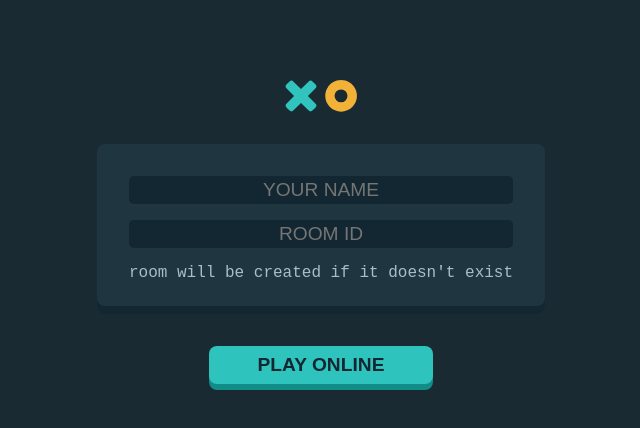
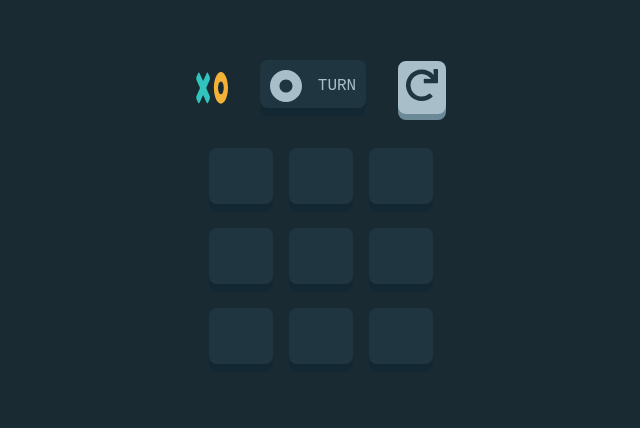
Before and after one commit to rachidelaid/tic-tac-toe, a website: page public/index.html in a window 1280 px wide. Shown: the part 168-596 px from the top of the page, without its empty margins (319-959 px from the left). Drawn offline with Linux system fonts and the light colour scheme.

Commit message:
start game screen

```diff
--- a/public/index.html
+++ b/public/index.html
@@ -9,16 +9,39 @@
     <title>Tic Tac Toe</title>
   </head>
   <body>
-    <section class="start-screen">
+    <form class="start screen">
       <img class="logo" src="./assets/logo.svg" alt="logo" />
       <div class="card">
-        <input type="text" placeholder="YOUR NAME" />
-        <input type="text" placeholder="ROOM ID" />
+        <input type="text" placeholder="YOUR NAME" required />
+        <input type="text" placeholder="ROOM ID" required />
         <p>room will be created if it doesn't exist</p>
       </div>
 
-      <button class="blue">PLAY ONLINE</button>
+      <button type="submit" class="blue">PLAY ONLINE</button>
+    </form>
+    <section class="game screen">
+      <div class="actions row">
+        <img class="logo" src="./assets/logo.svg" alt="logo" />
+        <div class="card row">
+          <img src="./assets/icon-o-silver.svg" alt="O icon" />
+          TURN
+        </div>
+        <button>
+          <img src="./assets/icon-restart.svg" alt="icon-restart" />
+        </button>
+      </div>
+      <div class="grid">
+        <div class="card"></div>
+        <div class="card"></div>
+        <div class="card"></div>
+        <div class="card"></div>
+        <div class="card"></div>
+        <div class="card"></div>
+        <div class="card"></div>
+        <div class="card"></div>
+        <div class="card"></div>
+      </div>
+      <div class="stats"></div>
     </section>
-    <section class="game-screen"></section>
   </body>
 </html>
--- a/public/style.css
+++ b/public/style.css
@@ -82,10 +82,40 @@ button.yellow {
   gap: 1rem;
 }
 
-.start-screen {
+.row {
+  flex-direction: row;
+}
+
+.screen {
   width: min(30rem, 80%);
   display: flex;
   flex-direction: column;
   align-items: center;
   gap: 2rem;
 }
+
+.start {
+  display: none;
+}
+
+.actions {
+  display: flex;
+  align-items: center;
+  gap: 2rem;
+}
+
+.actions .card {
+  padding: 0.6rem;
+  padding-bottom: 0.9rem;
+}
+
+.actions img {
+  width: 2rem;
+  height: 2rem;
+}
+
+.grid {
+  display: grid;
+  grid-template-columns: repeat(3, 1fr);
+  gap: 1rem;
+}
```
